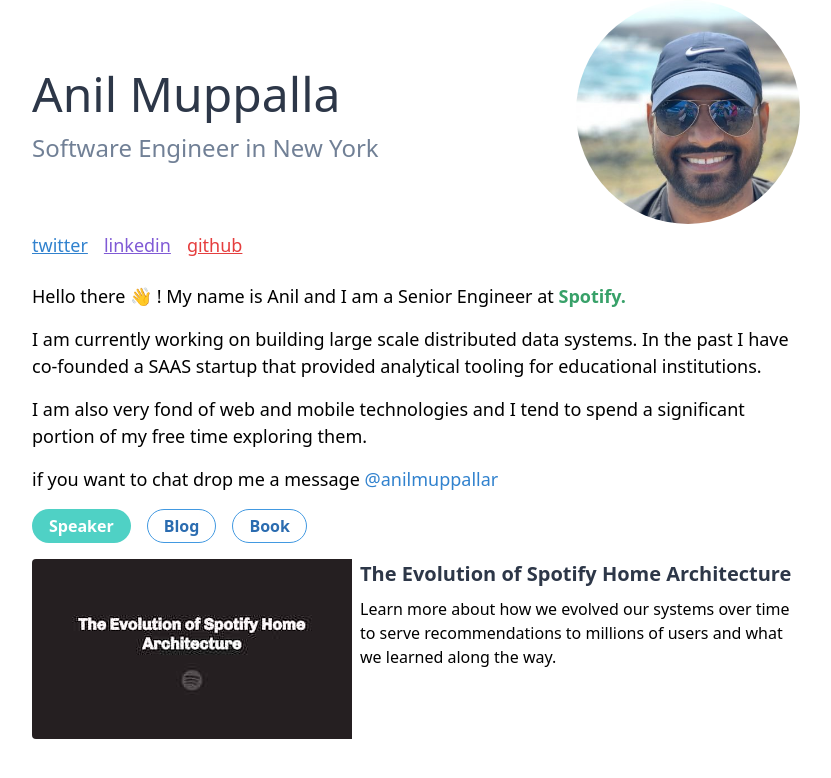
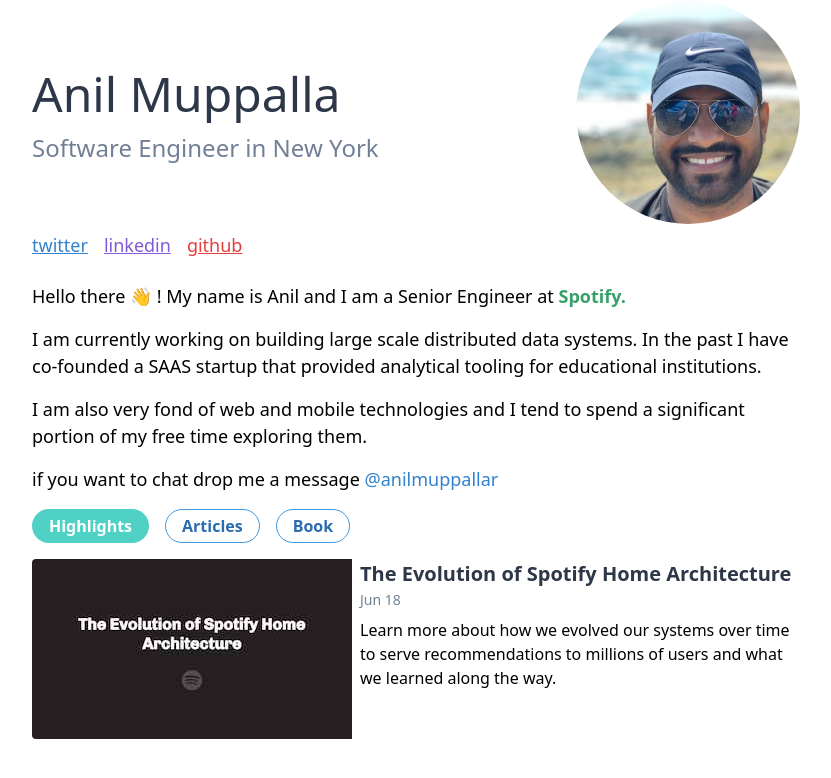
Before and after one commit to anilmuppalla/web, a Next.js app: page / in a window 1280 px wide. Shown: the top 778 px of the page, without its empty margins (224-1055 px from the left). Built offline with nearby package versions, Linux system fonts and the light colour scheme.

Commit message:
add date to post

```diff
--- a/pages/components/speaker.js
+++ b/pages/components/speaker.js
@@ -13,9 +13,10 @@
             alt="Evolution of Spotify Home"
           />
           <div className="border-gray-100 m-2 md:mt-0">
-            <div class="font-bold text-gray-800 text-xl">
+            <div className="font-bold text-gray-800 text-xl">
               The Evolution of Spotify Home Architecture
             </div>
+            <p className="text-sm text-gray-600">Jun 18</p>
             <div className="text-base mt-2">
               Learn more about how we evolved our systems over time to serve
               recommendations to millions of users and what we learned along the
--- a/pages/index.js
+++ b/pages/index.js
@@ -20,24 +20,24 @@
           <Hero />
           <div className="mt-4 space-x-4">
             <button
-              onClick={() => setPage("speaker")}
+              onClick={() => setPage("highlights")}
               className={` ${
-                showPage === "speaker"
+                showPage === "highlights"
                   ? "bg-teal-400 text-white border-transparent focus:outline-none"
                   : " hover:bg-teal-400 text-blue-700 hover:text-white bg-transparent hover:border-transparent focus:outline-none border-blue-500"
               }   font-semibold  py-1 px-4 border rounded-full`}
             >
-              Speaker
+              Highlights
             </button>
             <button
-              onClick={() => setPage("blog")}
+              onClick={() => setPage("articles")}
               className={` ${
-                showPage === "blog"
+                showPage === "articles"
                   ? "bg-teal-400 text-white border-transparent active:outline-none focus:outline-none"
                   : " hover:bg-teal-400 text-blue-700 hover:text-white bg-transparent hover:border-transparent focus:outline-none border-blue-500"
               }   font-semibold  py-1 px-4 border rounded-full`}
             >
-              Blog
+              Articles
             </button>
             <button
               onClick={() => setPage("book")}
@@ -51,14 +51,14 @@
             </button>
           </div>
           <div className="mt-4">
-            <div className={showPage === "speaker" ? "block" : "hidden"}>
+            <div className={showPage === "highlights" ? "block" : "hidden"}>
               <Speaker />
             </div>
-            <div className={showPage === "blog" ? "block" : "hidden"}>
-              Blog notes
+            <div className={showPage === "articles" ? "block" : "hidden"}>
+              Coming soon...
             </div>
             <div className={showPage === "book" ? "block" : "hidden"}>
-              Book notes
+              Coming soon...
             </div>
           </div>
         </div>
@@ -70,5 +70,5 @@
 export default Home;
 
 export const getStaticProps = async () => {
-  return { props: { showPage: "speaker" } };
+  return { props: { showPage: "highlights" } };
 };
```
